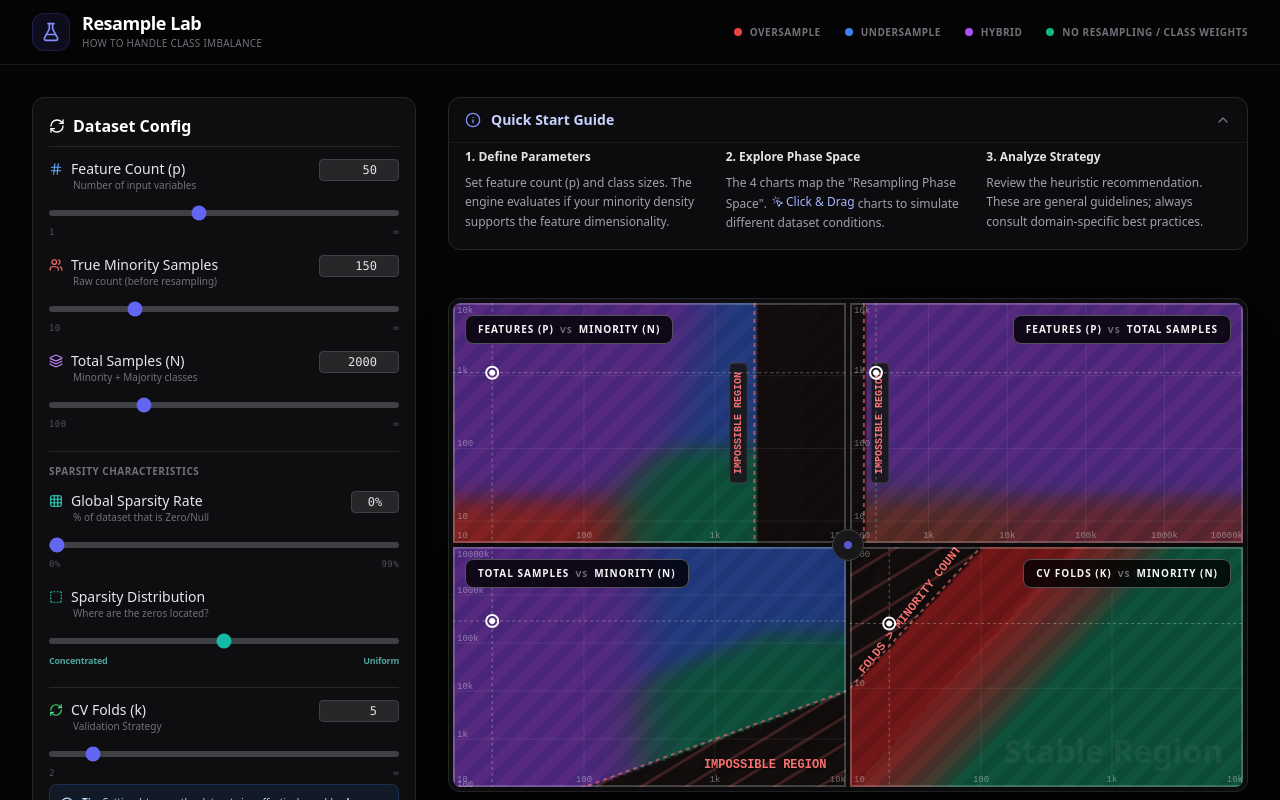
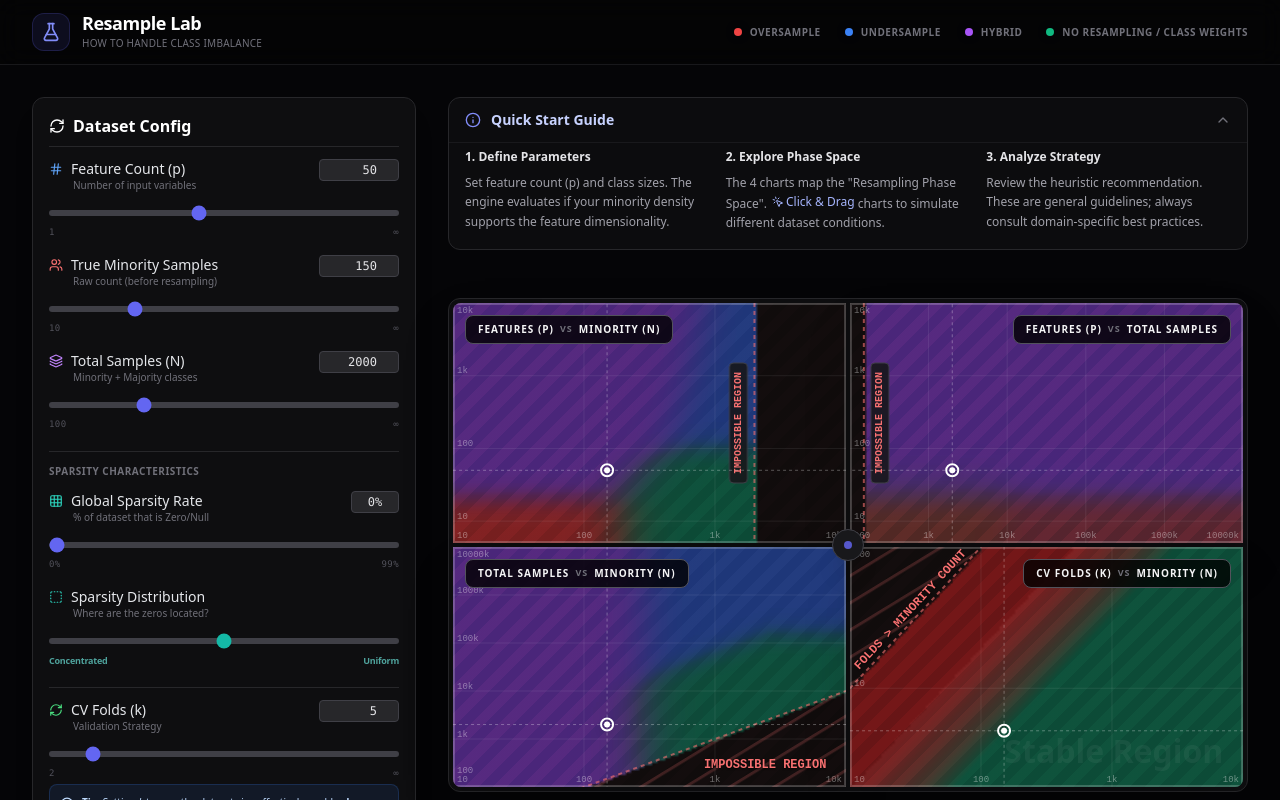
Before and after one commit to mr-september/Resample-Lab, a React (Vite) app: page / in a window 1280 px wide. Shown: the top 800 px of the page. Built offline with nearby package versions, Linux system fonts and the light colour scheme.

Commit message:
Improve chart overlays with dynamic sizing and build configuration

```diff
--- a/components/ChartOverlays.tsx
+++ b/components/ChartOverlays.tsx
@@ -31,6 +31,8 @@
   maxX: number;
   minY: number;
   maxY: number;
+  width: number;
+  height: number;
 }
 
 export const TotalVsMinorityOverlay: React.FC<OverlayProps & { minority?: number }> = ({ getPctX, getPctY, minX, maxX }) => {
@@ -97,18 +99,12 @@
    );
 };
 
-export const FoldsVsMinorityOverlay: React.FC<OverlayProps> = ({ getPctX, getPctY, minX, maxX, minY, maxY }) => {
+export const FoldsVsMinorityOverlay: React.FC<OverlayProps> = ({ getPctX, getPctY, minX, maxX, minY, maxY, width, height }) => {
   // Boundary: Folds (Y) = Minority (X)
   // Invalid Region: Y > X
 
-  // We iterate X to draw the curve y=x.
-  // The curve is only visible where Min(Y_axis) <= x <= Max(Y_axis)
-  // AND Min(X_axis) <= x <= Max(X_axis)
-
   const startLoop = Math.max(minX, minY);
   const endLoop = Math.min(maxX, maxY);
-
-  // If the ranges don't overlap, we might not need to draw, but usually they do in this app.
 
   let pathD = "";
 
@@ -127,17 +123,18 @@
       pathD += `L ${xEnd} ${yEnd} `;
   }
 
-  // Closing the path to fill the Top-Left triangle (where Y is high and X is low)
-  // Path currently goes from (startLoop, startLoop) to (endLoop, endLoop) along diagonal.
-  // We need to go to Top-Left corner (MinX, MaxY) basically.
-  // Top Left in SVG is (0,0) if axes are full range.
-
-  // Point 1: End of curve (xEnd, yEnd) -> (on top edge or right edge)
-  // Point 2: Top-Left corner of the chart
-  // Point 3: Start of curve
-
   const closurePath = `L 0 0 L ${getPctX(startLoop)*100} ${(1 - getPctY(startLoop))*100} Z`;
   const patternPath = `${pathD} ${closurePath}`;
+
+    // Calculate Dynamic Angle for Text based on pixel dimensions
+  const x1 = getPctX(startLoop) * width;
+  const y1 = (1 - getPctY(startLoop)) * height;
+  const x2 = getPctX(endLoop) * width;
+  const y2 = (1 - getPctY(endLoop)) * height;
+
+  // atan2(dy, dx) gives angle in radians.
+  // Note: Screen Y is inverted relative to Cartesian (0 at top), but our y1/y2 are standard screen coords.
+  const angleDeg = Math.atan2(y2 - y1, x2 - x1) * (180 / Math.PI);
 
   return (
     <g>
@@ -155,7 +152,7 @@
          <path d={pathD} stroke="#f87171" strokeWidth="2" strokeDasharray="4 4" fill="none" opacity="0.6" vectorEffect="non-scaling-stroke" />
        </svg>
 
-       {/* Label */}
+       {/* Label - Rotated dynamically around its center (16% width, 27% height) */}
        <text
          x="16%"
          y="27%"
@@ -164,12 +161,11 @@
          fontSize="12"
          fontFamily="monospace"
          fontWeight="bold"
+         transform={`rotate(${angleDeg}, ${width * 0.16}, ${height * 0.27})`}
+
          style={{
            pointerEvents: 'none',
            textShadow: '0px 1px 2px rgba(0,0,0,0.8)',
-           transformBox: 'view-box',
-           transformOrigin: '16% 27%',
-           transform: 'rotate(-52deg)'
          }}
        >
          FOLDS &gt; MINORITY COUNT
--- a/components/PhaseChart.tsx
+++ b/components/PhaseChart.tsx
@@ -66,6 +66,8 @@
   maxX: number;
   minY: number;
   maxY: number;
+  width: number;
+  height: number;
 }
 
 interface PhaseChartProps {
@@ -91,12 +93,33 @@
   const canvasRef = useRef<HTMLCanvasElement>(null);
   const containerRef = useRef<HTMLDivElement>(null);
   const [isDragging, setIsDragging] = useState(false);
+  const [dimensions, setDimensions] = useState({ width: 100, height: 100 });
   const [hoverInfo, setHoverInfo] = useState<{
     x: number; y: number; valX: number; valY: number; isValid: boolean;
   } | null>(null);
 
   const xScale = useMemo(() => createScale(xConfig), [xConfig]);
   const yScale = useMemo(() => createScale(yConfig), [yConfig]);
+
+  // Track container dimensions for responsive overlays
+  useEffect(() => {
+    if (!containerRef.current) return;
+
+    const updateSize = () => {
+      if (containerRef.current) {
+        const { clientWidth, clientHeight } = containerRef.current;
+        setDimensions({ width: clientWidth, height: clientHeight });
+      }
+    };
+
+    // Initial measurement
+    updateSize();
+
+    const observer = new ResizeObserver(updateSize);
+    observer.observe(containerRef.current);
+
+    return () => observer.disconnect();
+  }, []);
 
   // Paint Canvas
   useEffect(() => {
@@ -203,6 +226,7 @@
              const pct = xScale.getPct(val) * 100;
              let textAnchor: "start" | "middle" | "end" = "middle";
              let xPos = `${pct}%`;
+             let dxVal: number | undefined = undefined;
 
              // Smart Label Positioning
              if (pct < 5) {
@@ -210,13 +234,14 @@
                xPos = "4px";
              } else if (pct > 95) {
                textAnchor = "end";
-               xPos = "calc(100% - 4px)";
+               xPos = `100%`;
+               dxVal = -4;
              }
 
              return (
                <g key={`x-${val}`}>
                  <line x1={`${pct}%`} y1="0" x2={`${pct}%`} y2="100%" stroke="white" strokeOpacity={0.08} strokeWidth={1} />
-                 <text x={xPos} y="98%" fill="white" fillOpacity={0.4} fontSize="9" textAnchor={textAnchor} fontFamily="monospace">
+                 <text x={xPos} y="98%" fill="white" fillOpacity={0.4} fontSize="9" textAnchor={textAnchor} fontFamily="monospace" dx={dxVal}>
                    {val >= 1000 ? val/1000 + 'k' : val}
                  </text>
                </g>
@@ -227,18 +252,20 @@
            {yScale.ticks.map(val => {
              const pct = (1 - yScale.getPct(val)) * 100;
              let yPos = `${pct - 1}%`;
+             let dyVal: number | undefined = undefined;
 
              // Smart Label Positioning
              if (pct < 5) { // Top Edge
                yPos = "10px";
              } else if (pct > 95) { // Bottom Edge
-               yPos = "calc(100% - 14px)"; // Lift up to avoid overlap with X axis
+               yPos = `100%`;
+               dyVal = -14; // Lift up to avoid overlap with X axis
              }
 
              return (
                <g key={`y-${val}`}>
                  <line x1="0" y1={`${pct}%`} x2="100%" y2={`${pct}%`} stroke="white" strokeOpacity={0.08} strokeWidth={1} />
-                 <text x="4" y={yPos} fill="white" fillOpacity={0.4} fontSize="9" textAnchor="start" fontFamily="monospace">
+                 <text x="4" y={yPos} fill="white" fillOpacity={0.4} fontSize="9" textAnchor="start" fontFamily="monospace" dy={dyVal}>
                    {val >= 1000 ? val/1000 + 'k' : val}
                  </text>
                </g>
@@ -252,7 +279,9 @@
               minX: xScale.min,
               maxX: xScale.max,
               minY: yScale.min,
-              maxY: yScale.max
+              maxY: yScale.max,
+              width: dimensions.width,
+              height: dimensions.height
            })}
 
            <rect width="100%" height="100%" fill="none" stroke="white" strokeOpacity={0.2} strokeWidth="4" />
--- a/vite.config.ts
+++ b/vite.config.ts
@@ -4,8 +4,12 @@
 
 export default defineConfig(({ mode }) => {
     const env = loadEnv(mode, '.', '');
+    // Allow overriding build base with `VITE_BASE` (set in CI). Defaults to project repo subpath.
+    // Use a relative base for GitHub Pages docs deployment (set `VITE_BASE=./` in Actions).
+    const buildBase = process.env.VITE_BASE ?? '/Resample-Lab/';
+
     return {
-      base: '/Resample-Lab/',
+      base: buildBase,
       server: {
         port: 3000,
         host: '0.0.0.0',
```
